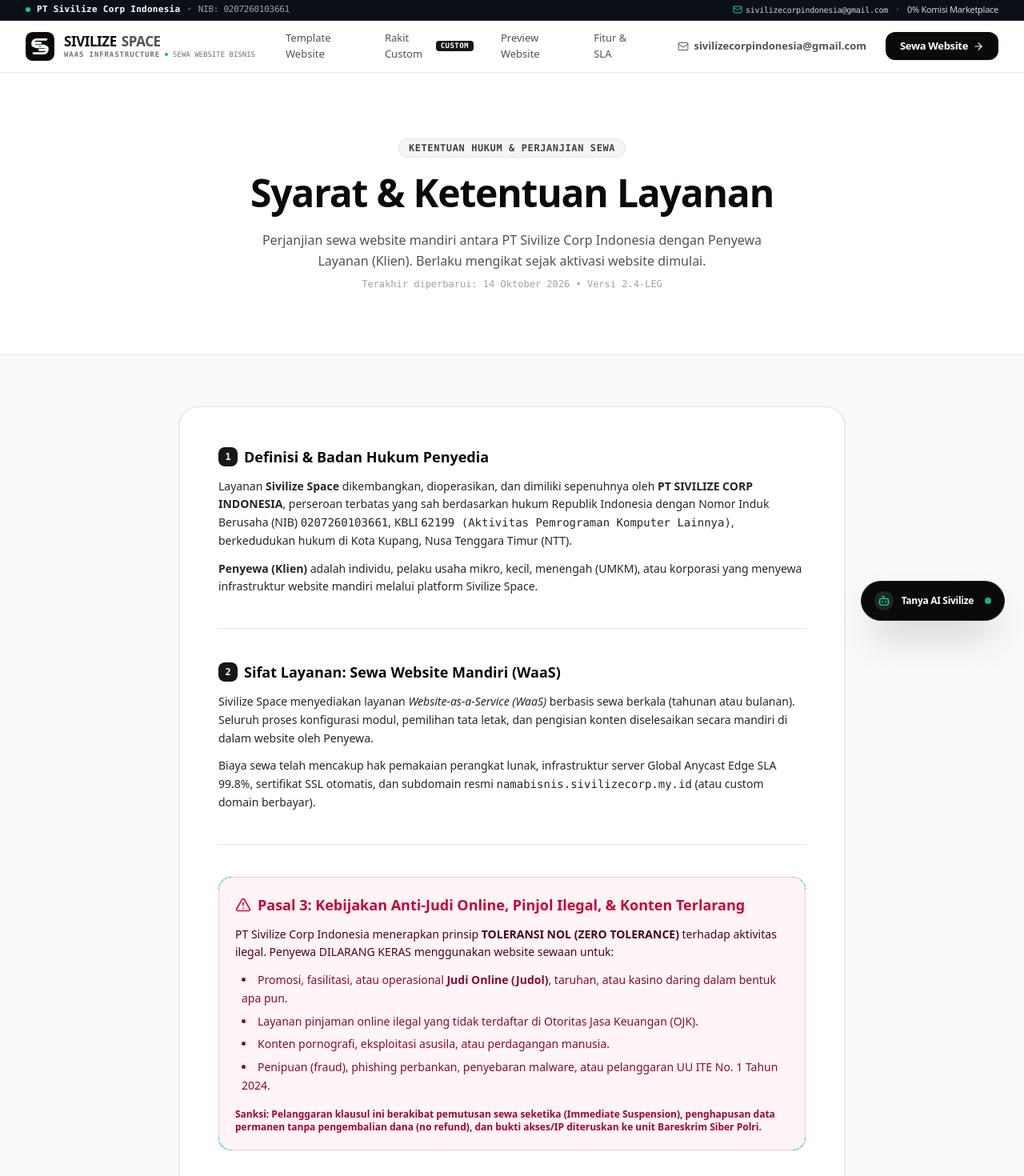
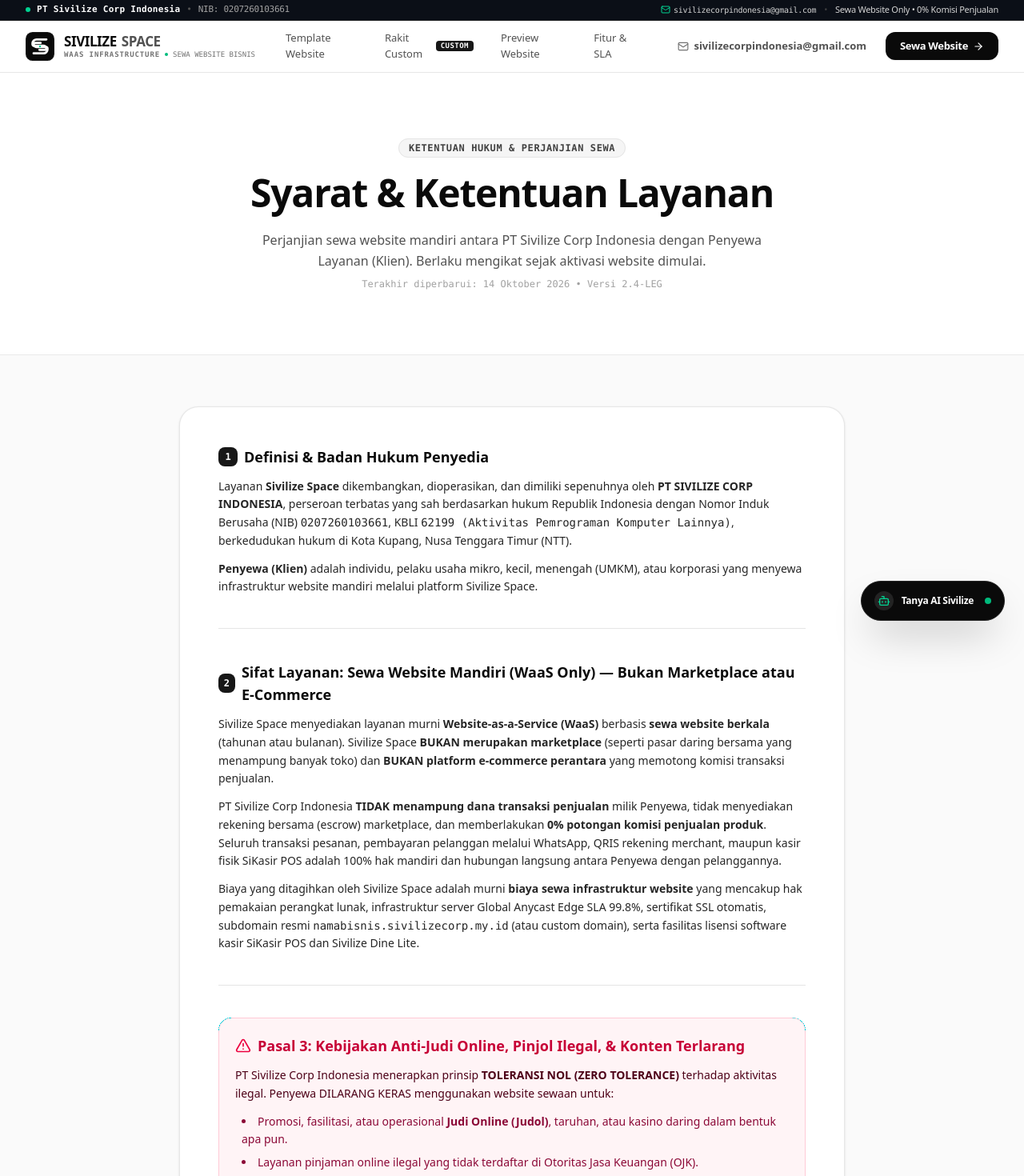
Before and after one commit to muhamadadrian210-debug/sivilize-space, a Next.js app: page /syarat-ketentuan in a window 1280 px wide. Shown: the top 1470 px of the page at 80% size. Built offline with nearby package versions, Linux system fonts and the light colour scheme; a web font is replaced by a local one.

Commit message:
docs(waas): firmly declare and align SaaS model as pure website rental (WaaS only), not a marketplace or e-commerce

```diff
--- a/src/app/page.tsx
+++ b/src/app/page.tsx
@@ -78,7 +78,7 @@
             {/* Pill Tag */}
             <div className="inline-flex items-center gap-2 px-3.5 py-1.5 rounded-full bg-neutral-100 border border-neutral-200 text-xs font-mono font-semibold text-neutral-800 mb-8">
               <span className="w-2 h-2 rounded-full bg-emerald-500 animate-pulse" />
-              <span>Platform Sewa Website No. 1 Indonesia • WaaS Infrastructure</span>
+              <span>Platform Sewa Website Mandiri No. 1 Indonesia • WaaS Only (Bukan Marketplace)</span>
             </div>
 
             {/* Main Headline */}
@@ -88,7 +88,7 @@
 
             {/* Subheadline */}
             <p className="mt-6 text-base sm:text-xl text-neutral-600 max-w-2xl mx-auto leading-relaxed">
-              Solusi sewa website profesional siap pakai terbaik untuk bisnis dan UMKM Indonesia. Aktif dalam 60 detik mulai Rp 349.000/tahun. 100% selesai mandiri di website tanpa repot chat WhatsApp, transaksi QRIS otomatis, hosting Anycast Edge global SLA 99.8% bergaransi resmi PT Sivilize Corp Indonesia.
+              Layanan sewa website mandiri (WaaS Only) siap pakai untuk brand dan UMKM Indonesia. 100% website milik Anda sendiri tanpa potongan komisi penjualan (Bukan Marketplace bersama). Aktif instan mulai Rp 349.000/tahun dengan hosting Anycast Edge global SLA 99.8% dan include aplikasi kasir SiKasir POS & Dine Lite.
             </p>
 
             {/* Direct Action Group */}
--- a/src/app/syarat-ketentuan/page.tsx
+++ b/src/app/syarat-ketentuan/page.tsx
@@ -55,13 +55,16 @@
             <div className="space-y-3">
               <h3 className="text-base sm:text-lg font-black text-neutral-950 flex items-center gap-2">
                 <span className="w-6 h-6 rounded-lg bg-neutral-900 text-white text-xs flex items-center justify-center font-mono">2</span>
-                <span>Sifat Layanan: Sewa Website Mandiri (WaaS)</span>
+                <span>Sifat Layanan: Sewa Website Mandiri (WaaS Only) — Bukan Marketplace atau E-Commerce</span>
               </h3>
               <p>
-                Sivilize Space menyediakan layanan <em>Website-as-a-Service (WaaS)</em> berbasis sewa berkala (tahunan atau bulanan). Seluruh proses konfigurasi modul, pemilihan tata letak, dan pengisian konten diselesaikan secara mandiri di dalam website oleh Penyewa.
+                Sivilize Space menyediakan layanan murni <strong>Website-as-a-Service (WaaS)</strong> berbasis <strong>sewa website berkala</strong> (tahunan atau bulanan). Sivilize Space <strong>BUKAN merupakan marketplace</strong> (seperti pasar daring bersama yang menampung banyak toko) dan <strong>BUKAN platform e-commerce perantara</strong> yang memotong komisi transaksi penjualan.
               </p>
               <p>
-                Biaya sewa telah mencakup hak pemakaian perangkat lunak, infrastruktur server Global Anycast Edge SLA 99.8%, sertifikat SSL otomatis, dan subdomain resmi <code>namabisnis.sivilizecorp.my.id</code> (atau custom domain berbayar).
+                PT Sivilize Corp Indonesia <strong>TIDAK menampung dana transaksi penjualan</strong> milik Penyewa, tidak menyediakan rekening bersama (escrow) marketplace, dan memberlakukan <strong>0% potongan komisi penjualan produk</strong>. Seluruh transaksi pesanan, pembayaran pelanggan melalui WhatsApp, QRIS rekening merchant, maupun kasir fisik SiKasir POS adalah 100% hak mandiri dan hubungan langsung antara Penyewa dengan pelanggannya.
+              </p>
+              <p>
+                Biaya yang ditagihkan oleh Sivilize Space adalah murni <strong>biaya sewa infrastruktur website</strong> yang mencakup hak pemakaian perangkat lunak, infrastruktur server Global Anycast Edge SLA 99.8%, sertifikat SSL otomatis, subdomain resmi <code>namabisnis.sivilizecorp.my.id</code> (atau custom domain), serta fasilitas lisensi software kasir SiKasir POS dan Sivilize Dine Lite.
               </p>
             </div>
 
--- a/src/components/layout/Navbar.tsx
+++ b/src/components/layout/Navbar.tsx
@@ -46,7 +46,7 @@
               <span className="text-neutral-300">sivilizecorpindonesia@gmail.com</span>
             </a>
             <span className="hidden sm:inline text-neutral-700">•</span>
-            <span className="hidden sm:inline text-neutral-300 font-medium">0% Komisi Marketplace</span>
+            <span className="hidden sm:inline text-neutral-300 font-medium">Sewa Website Only • 0% Komisi Penjualan</span>
           </div>
         </div>
       </div>
```
